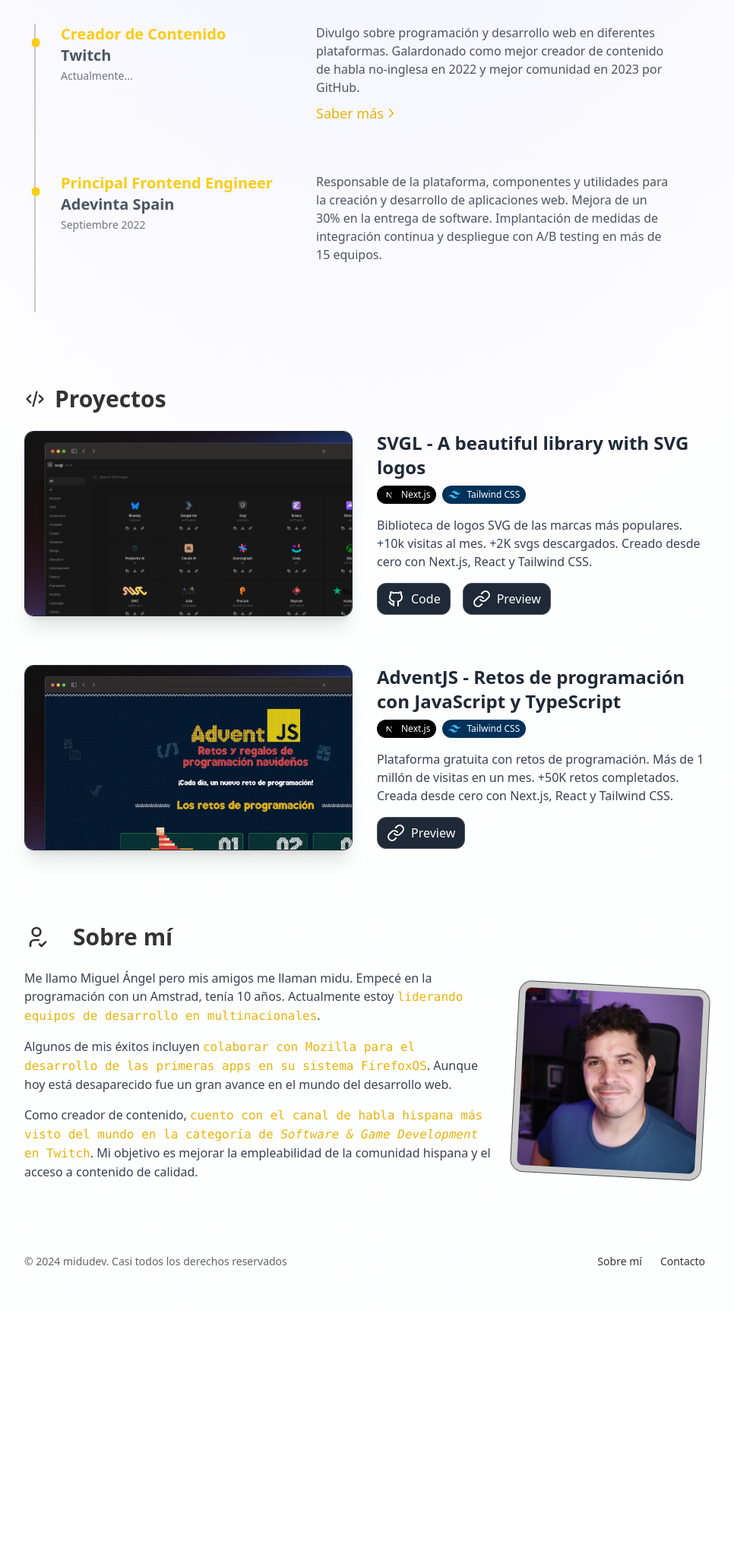
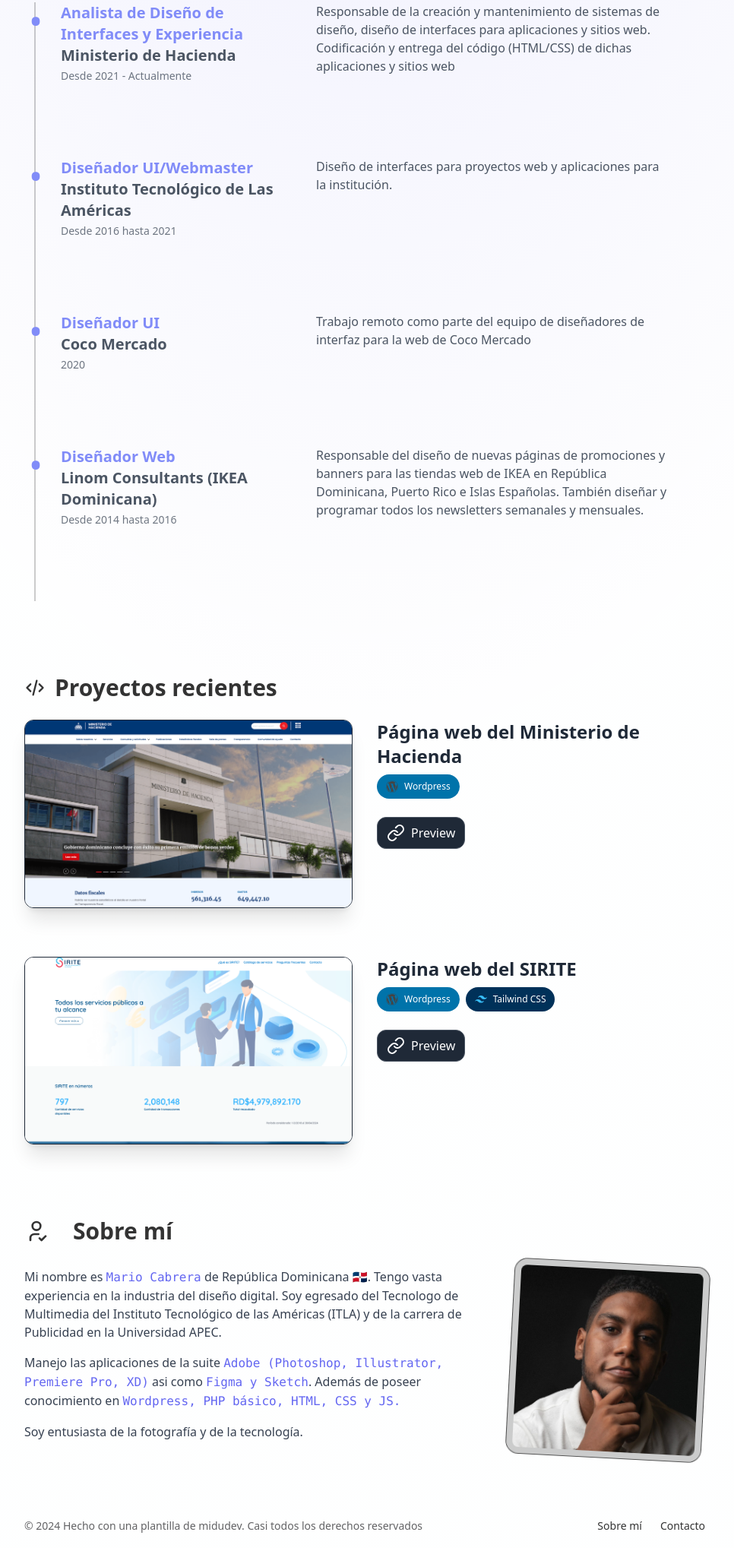
Before and after one commit to alfcabrera/alfcabrera.github.io, an Astro site: page / in a window 1280 px wide. Shown: the part 659-2696 px from the top of the page at 76% size, without its empty margins (160-1126 px from the left). Before the commit the page ends 2385 px from the top, so only its background shows below. Built offline with nearby package versions, Linux system fonts and the light colour scheme; Astro itself is replaced by a stand-in of ours.

Commit message:
:sparkles: fix most of the info

```diff
--- a/src/components/AboutMe.astro
+++ b/src/components/AboutMe.astro
@@ -1,37 +1,30 @@
 ---
- const personalImageAlt = "Miguel Ángel"
+const personalImageAlt = "Mario Cabrera";
 ---
 
 <article class="flex flex-col items-center justify-center gap-8 text-gray-700 dark:text-gray-300 md:flex-row">
-  <div
-    class="[&>p]:mb-4 [&>p>strong]:text-yellow-500 dark:[&>p>strong]:text-yellow-100 [&>p>strong]:font-normal [&>p>strong]:font-mono text-pretty order-2 md:order-1"
-  >
-    <p>
-      Me llamo Miguel Ángel pero mis amigos me llaman midu. Empecé en la
-      programación con un Amstrad, tenía 10 años. Actualmente estoy <strong
-        >liderando equipos de desarrollo en multinacionales</strong
-      >.
-    </p>
+	<div class="[&>p]:mb-4 [&>p>strong]:text-indigo-500 dark:[&>p>strong]:text-indigo-100 [&>p>strong]:font-normal [&>p>strong]:font-mono text-pretty order-2 md:order-1">
+		<p>
+			Mi nombre es <strong>Mario Cabrera</strong> de República Dominicana 🇩🇴. Tengo vasta experiencia en la industria del diseño digital. Soy egresado del Tecnologo de Multimedia del Instituto Tecnológico
+			de las Américas (ITLA) y de la carrera de Publicidad en la Universidad APEC.
+		</p>
+		<p>
+			Manejo las aplicaciones de la suite <strong>Adobe (Photoshop, Illustrator, Premiere Pro, XD)</strong> asi como <strong>Figma y Sketch</strong>. Además de poseer conocimiento en <strong
+				>Wordpress, PHP básico, HTML, CSS y JS.</strong
+			>
+		</p>
 
-    <p>
-      Algunos de mis éxitos incluyen <strong
-        >colaborar con Mozilla para el desarrollo de las primeras apps en su
-        sistema FirefoxOS</strong
-      >. Aunque hoy está desaparecido fue un gran avance en el mundo del
-      desarrollo web.
-    </p>
+		<p>Soy entusiasta de la fotografía y de la tecnología.</p>
+	</div>
 
-    <p>
-      Como creador de contenido, <strong
-        >cuento con el canal de habla hispana más visto del mundo en la
-        categoría de <em class="italic">Software & Game Development</em> en Twitch</strong
-      >. Mi objetivo es mejorar la empleabilidad de la comunidad hispana y el
-      acceso a contenido de calidad.
-    </p>
-  </div>
-
-  <img width="200" height="200" src="/me.png" alt={personalImageAlt} class="order-1 object-cover w-64 h-full p-1 md:order-2 rotate-3 lg:p-2 lg:w-64 aspect-square rounded-2xl bg-black/20 dark:bg-yellow-500/5 ring-1 ring-black/70 dark:ring-white/20 " style="object-position: 50% 50%">
-
+	<img
+		width="200"
+		height="200"
+		src="/profile-pic.jpg"
+		alt={personalImageAlt}
+		class="order-1 object-cover w-64 h-full p-1 md:order-2 rotate-3 lg:p-2 lg:w-64 aspect-square rounded-2xl bg-black/20 dark:bg-yellow-500/5 ring-1 ring-black/70 dark:ring-white/20"
+		style="object-position: 50% 50%"
+	/>
 </article>
 
 <!-- FRASES PROHIBIDAS EN VUESTRO PORTFOLIO
--- a/src/components/Experience.astro
+++ b/src/components/Experience.astro
@@ -1,29 +1,40 @@
 ---
-import ExperienceItem from "./ExperienceItem.astro"
-const EXPERIENCIE = [
+import ExperienceItem from "./ExperienceItem.astro";
+const EXPERIENCE = [
 	{
-    date: "Actualmente...",
-    title: "Creador de Contenido",
-    company: "Twitch",
+		date: "Desde 2021 - Actualmente",
+		title: "Analista de Diseño de Interfaces y Experiencia",
+		company: "Ministerio de Hacienda",
 		description:
-      "Divulgo sobre programación y desarrollo web en diferentes plataformas. Galardonado como mejor creador de contenido de habla no-inglesa en 2022 y mejor comunidad en 2023 por GitHub.",
-    link: "https://twitch.tv/midudev",
+			"Responsable de la creación y mantenimiento de sistemas de diseño, diseño de interfaces para aplicaciones y sitios web. Codificación y entrega del código (HTML/CSS) de dichas aplicaciones y sitios web",
 	},
 	{
-    date: "Septiembre 2022",
-    title: "Principal Frontend Engineer",
-    company: "Adevinta Spain",
+		date: "Desde 2016 hasta 2021",
+		title: "Diseñador UI/Webmaster",
+		company: "Instituto Tecnológico de Las Américas",
+		description: "Diseño de interfaces para proyectos web y aplicaciones para la institución.",
+	},
+	{
+		date: "2020",
+		title: "Diseñador UI",
+		company: "Coco Mercado",
+		description: `Trabajo remoto como parte del equipo de diseñadores de interfaz para la web de Coco Mercado`,
+	},
+	{
+		date: "Desde 2014 hasta 2016",
+		title: "Diseñador Web",
+		company: "Linom Consultants (IKEA Dominicana)",
 		description:
-      "Responsable de la plataforma, componentes y utilidades para la creación y desarrollo de aplicaciones web. Mejora de un 30% en la entrega de software. Implantación de medidas de integración continua y despliegue con A/B testing en más de 15 equipos.",
+			"Responsable del diseño de nuevas páginas de promociones y banners para las tiendas web de IKEA en República Dominicana, Puerto Rico e Islas Españolas. También diseñar y programar todos los newsletters semanales y mensuales.",
 	},
-]
+];
 ---
 
 <ol class="relative mt-16">
 	{
-    EXPERIENCIE.map((experiencie) => (
+		EXPERIENCE.map((experience) => (
 			<li class="">
-        <ExperienceItem {...experiencie} />
+				<ExperienceItem {...experience} />
 			</li>
 		))
 	}
--- a/src/components/ExperienceItem.astro
+++ b/src/components/ExperienceItem.astro
@@ -1,15 +1,15 @@
 ---
-import LinkInline from "./LinkInline.astro"
+import LinkInline from "./LinkInline.astro";
 
 interface Props {
-  title: string
-  company: string
-  description: string
-  link?: string
-  date: string
+	title: string;
+	company: string;
+	description: string;
+	link?: string;
+	date: string;
 }
 
-const { title, company, description, link, date } = Astro.props
+const { title, company, description, link, date } = Astro.props;
 ---
 
 <div
@@ -17,11 +17,9 @@ const { title, company, description, link, date } = Astro.props
 >
 	<div class="relative pb-12 md:col-span-2">
 		<div class="sticky top-0">
-      <span class="text-yellow-400 -left-[42px] absolute rounded-full text-5xl"
-        >&bull;</span
-      >
+			<span class="text-indigo-400 -left-[42px] absolute rounded-full text-5xl">&bull;</span>
 
-      <h3 class="text-xl font-bold text-yellow-400">{title}</h3>
+			<h3 class="text-xl font-bold text-indigo-400">{title}</h3>
 			<h4 class="font-semibold text-xl text-gray-600 dark:text-white">{company}</h4>
 			<time class="p-0 m-0 text-sm text-gray-600/80 dark:text-white/80">{date}</time>
 		</div>
--- a/src/components/Footer.astro
+++ b/src/components/Footer.astro
@@ -1,28 +1,19 @@
 ---
-const currentYear = new Date().getFullYear()
+const currentYear = new Date().getFullYear();
 ---
 
-<footer
-  class="opacity-80 m-4 mt-16 w-full mx-auto container lg:max-w-4xl md:max-w-2xl mb-10 flex justify-center"
->
-  <div
-    class="rounded-lg w-full max-w-screen-xl mx-auto md:flex md:items-center md:justify-between py-4"
-  >
+<footer class="opacity-80 m-4 mt-16 w-full mx-auto container lg:max-w-4xl md:max-w-2xl mb-10 flex justify-center">
+	<div class="rounded-lg w-full max-w-screen-xl mx-auto md:flex md:items-center md:justify-between py-4">
 		<span class="text-sm sm:text-center text-zinc-800/90 dark:text-zinc-200/90"
 			>© {currentYear}
-      <a href="https://midu.dev/" class="hover:underline">midudev</a>. Casi
-      todos los derechos reservados
+			Hecho con una plantilla de <a href="https://midu.dev/" class="hover:underline">midudev</a>. Casi todos los derechos reservados
 		</span>
-    <ul
-      class="flex flex-wrap items-center mt-3 text-sm font-medium dark:text-white/90 sm:mt-0"
-    >
+		<ul class="flex flex-wrap items-center mt-3 text-sm font-medium dark:text-white/90 sm:mt-0">
 			<li>
 				<a href="/#sobre-mi" class="hover:underline me-4 md:me-6">Sobre mí</a>
 			</li>
 			<li>
-        <a id="contacto" href="mailto:miduga@gmail.com" class="hover:underline"
-          >Contacto</a
-        >
+				<a id="contacto" href="mailto:mac25us@gmail.com" class="hover:underline">Contacto</a>
 			</li>
 		</ul>
 	</div>
--- a/src/components/Hero.astro
+++ b/src/components/Hero.astro
@@ -1,46 +1,24 @@
 ---
-const personalImageAlt = "Miguel Ángel"
-import Badge from "@/components/Badge.astro"
-import LinkedInIcon from "@/components/icons/LinkedIn.astro"
-import MailIcon from "@/components/icons/Mail.astro"
-import SocialPill from "@/components/SocialPill.astro"
+const personalImageAlt = "Mario Cabrera";
+import LinkedInIcon from "@/components/icons/LinkedIn.astro";
+import MailIcon from "@/components/icons/Mail.astro";
+import SocialPill from "@/components/SocialPill.astro";
 ---
 
 <div class="max-w-xl">
 	<div class="flex gap-4 mb-4">
-    <img
-      class="rounded-full shadow-lg size-16"
-      src="/midudev.webp"
-      alt={personalImageAlt}
-    />
-    <a
-      href="https://linkedin.com/in/midudev"
-      target="_blank"
-      rel="noopener"
-      class="flex items-center transition md:justify-center md:hover:scale-105"
-    >
-      <Badge>Disponible para trabajar</Badge>
-    </a>
+		<img class="rounded-full shadow-lg size-16" src="/profile-pic.jpg" alt={personalImageAlt} />
 	</div>
-  <h1
-    class="text-4xl font-bold tracking-tight text-gray-800 sm:text-5xl dark:text-white"
-  >
-    Hey, soy midudev
-  </h1>
-  <p
-    class="mt-6 text-xl text-gray-800 dark:[&>strong]:text-yellow-200 [&>strong]:text-yellow-500 [&>strong]:font-semibold dark:text-gray-300"
-  >
-    +15 años de experiencia. <strong
-      >Ingeniero de Software y Creador de Contenido sobre Programación</strong
-    > de Barcelona, España 🇪🇸. Especializado en el desarrollo de aplicaciones web
-    únicas.
+	<h1 class="text-4xl font-bold tracking-tight text-gray-800 sm:text-5xl dark:text-white">Hola, soy Mario Cabrera</h1>
+	<p class="mt-6 text-xl text-gray-800 dark:[&>strong]:text-yellow-200 [&>strong]:text-yellow-500 [&>strong]:font-semibold dark:text-gray-300">
+		<strong>Diseñador UI/UX</strong>. Con experiencia en diseño, desarrollo e implementación de aplicaciones web.
 	</p>
 	<nav class="flex flex-wrap gap-4 mt-8">
-    <SocialPill href="mailto:miduga@gmail.com">
+		<SocialPill href="mailto:mac25us@gmail.com">
 			<MailIcon class="size-4" />
 			Contáctame
 		</SocialPill>
-    <SocialPill href="https://linkedin.com/in/midudev">
+		<SocialPill href="https://linkedin.com/in/alfcabrera">
 			<LinkedInIcon class="size-4" />
 			LinkedIn
 		</SocialPill>
--- a/src/components/Projects.astro
+++ b/src/components/Projects.astro
@@ -1,9 +1,10 @@
 ---
-import GitHub from "./icons/GitHub.astro"
-import NextJS from "./icons/NextJS.astro"
-import Tailwind from "./icons/Tailwind.astro"
-import Link from "./icons/Link.astro"
-import LinkButton from "./LinkButton.astro"
+import GitHub from "./icons/GitHub.astro";
+import NextJS from "./icons/NextJS.astro";
+import Tailwind from "./icons/Tailwind.astro";
+import Wordpress from "./icons/Wordpress.astro";
+import Link from "./icons/Link.astro";
+import LinkButton from "./LinkButton.astro";
 
 const TAGS = {
 	NEXT: {
@@ -16,26 +17,30 @@ const TAGS = {
 		class: "bg-[#003159] text-white",
 		icon: Tailwind,
 	},
-}
+	WORDPRESS: {
+		name: "Wordpress",
+		class: "bg-[#0073aa] text-white",
+		icon: Wordpress,
+	},
+};
 const PROJECTS = [
 	{
-    title: "SVGL - A beautiful library with SVG logos",
-    description:
-      "Biblioteca de logos SVG de las marcas más populares. +10k visitas al mes. +2K svgs descargados. Creado desde cero con Next.js, React y Tailwind CSS.",
-    link: "https://svgl.vercel.app/",
-    github: "https://github.com/pheralb/svgl",
-    image: "/projects/svgl.webp",
-    tags: [TAGS.NEXT, TAGS.TAILWIND],
+		title: "Página web del Ministerio de Hacienda",
+		description: "",
+		link: "https://www.hacienda.gob.do",
+		github: "",
+		image: "/projects/hacienda.png",
+		tags: [TAGS.WORDPRESS],
 	},
 	{
-    title: "AdventJS - Retos de programación con JavaScript y TypeScript",
-    description:
-      "Plataforma gratuita con retos de programación. Más de 1 millón de visitas en un mes. +50K retos completados. Creada desde cero con Next.js, React y Tailwind CSS.",
-    link: "https://adventjs.dev",
-    image: "/projects/adventjs.webp",
-    tags: [TAGS.NEXT, TAGS.TAILWIND],
+		title: "Página web del SIRITE",
+		description: "",
+		link: "https://www.sirite.gob.do",
+		github: "",
+		image: "/projects/sirite.png",
+		tags: [TAGS.WORDPRESS, TAGS.TAILWIND],
 	},
-]
+];
 ---
 
 <div class="flex flex-col gap-y-16">
@@ -44,21 +49,22 @@ const PROJECTS = [
 			<article class="flex flex-col space-x-0 space-y-8 group md:flex-row md:space-x-8 md:space-y-0">
 				<div class="w-full md:w-1/2">
 					<div class="relative flex flex-col items-center col-span-6 row-span-5 gap-8 transition duration-500 ease-in-out transform shadow-xl overflow-clip rounded-xl sm:rounded-xl md:group-hover:-translate-y-1 md:group-hover:shadow-2xl lg:border lg:border-gray-800 lg:hover:border-gray-700 lg:hover:bg-gray-800/50">
-      <img alt="Recién llegado vs 5 años en Nueva Zelanda" class="object-cover object-top w-full h-56 transition duration-500 sm:h-full md:scale-110 md:group-hover:scale-105" loading="lazy" src={image} />
+						<img
+							alt="Recién llegado vs 5 años en Nueva Zelanda"
+							class="object-cover object-top w-full h-56 transition duration-500 sm:h-full md:scale-110 md:group-hover:scale-105"
+							loading="lazy"
+							src={image}
+						/>
 					</div>
 				</div>
 
 				<div class="w-full md:w-1/2 md:max-w-lg">
-    <h3 class="text-2xl font-bold text-gray-800 dark:text-gray-100">
-      {title}
-    </h3>
+					<h3 class="text-2xl font-bold text-gray-800 dark:text-gray-100">{title}</h3>
 					<div class="flex flex-wrap mt-2">
 						<ul class="flex flex-row mb-2 gap-x-2">
 							{tags.map((tag) => (
 								<li>
-              <span
-                class={`flex gap-x-2 rounded-full text-xs ${tag.class} py-1 px-2 `}
-              >
+									<span class={`flex gap-x-2 rounded-full text-xs ${tag.class} py-2 px-3 `}>
 										<tag.icon class="size-4" />
 										{tag.name}
 									</span>
@@ -67,12 +73,12 @@ const PROJECTS = [
 						</ul>
 
 						<div class="mt-2 text-gray-700 dark:text-gray-400">{description}</div>
+					</div>
 					<footer class="flex items-end justify-start mt-4 gap-x-4">
 						{github && (
 							<LinkButton href={github}>
 								<GitHub class="size-6" />
 								Code
-
 							</LinkButton>
 						)}
 						{link && (
@@ -83,7 +89,6 @@ const PROJECTS = [
 						)}
 					</footer>
 				</div>
-  </div>
 			</article>
 		))
 	}
--- /dev/null
+++ b/src/components/icons/Wordpress.astro
@@ -0,0 +1,10 @@
+<svg viewBox="0 0 122.52 122.523" {...Astro.props} xmlns="http://www.w3.org/2000/svg"
+	><g fill="#464342"
+		><path d="m8.708 61.26c0 20.802 12.089 38.779 29.619 47.298l-25.069-68.686c-2.916 6.536-4.55 13.769-4.55 21.388z"></path><path
+			d="m96.74 58.608c0-6.495-2.333-10.993-4.334-14.494-2.664-4.329-5.161-7.995-5.161-12.324 0-4.831 3.664-9.328 8.825-9.328.233 0 .454.029.681.042-9.35-8.566-21.807-13.796-35.489-13.796-18.36 0-34.513 9.42-43.91 23.688 1.233.037 2.395.063 3.382.063 5.497 0 14.006-.667 14.006-.667 2.833-.167 3.167 3.994.337 4.329 0 0-2.847.335-6.015.501l19.138 56.925 11.501-34.493-8.188-22.434c-2.83-.166-5.511-.501-5.511-.501-2.832-.166-2.5-4.496.332-4.329 0 0 8.679.667 13.843.667 5.496 0 14.006-.667 14.006-.667 2.835-.167 3.168 3.994.337 4.329 0 0-2.853.335-6.015.501l18.992 56.494 5.242-17.517c2.272-7.269 4.001-12.49 4.001-16.989z"
+		></path><path d="m62.184 65.857-15.768 45.819c4.708 1.384 9.687 2.141 14.846 2.141 6.12 0 11.989-1.058 17.452-2.979-.141-.225-.269-.464-.374-.724z"></path><path
+			d="m107.376 36.046c.226 1.674.354 3.471.354 5.404 0 5.333-.996 11.328-3.996 18.824l-16.053 46.413c15.624-9.111 26.133-26.038 26.133-45.426.001-9.137-2.333-17.729-6.438-25.215z"></path><path
+			d="m61.262 0c-33.779 0-61.262 27.481-61.262 61.26 0 33.783 27.483 61.263 61.262 61.263 33.778 0 61.265-27.48 61.265-61.263-.001-33.779-27.487-61.26-61.265-61.26zm0 119.715c-32.23 0-58.453-26.223-58.453-58.455 0-32.23 26.222-58.451 58.453-58.451 32.229 0 58.45 26.221 58.45 58.451 0 32.232-26.221 58.455-58.45 58.455z"
+		></path></g
+	></svg
+>
--- a/src/pages/index.astro
+++ b/src/pages/index.astro
@@ -1,31 +1,25 @@
 ---
-import Layout from "@/layouts/Layout.astro"
+import Layout from "@/layouts/Layout.astro";
 
-import AboutMe from "@/components/AboutMe.astro"
-import Briefcase from "@/components/icons/Briefcase.astro"
-import CodeIcon from "@/components/icons/Code.astro"
-import Experience from "@/components/Experience.astro"
-import ProfileCheck from "@/components/icons/ProfileCheck.astro"
-import Projects from "@/components/Projects.astro"
-import SectionContainer from "@/components/SectionContainer.astro"
-import Hero from "@/components/Hero.astro"
+import AboutMe from "@/components/AboutMe.astro";
+import Briefcase from "@/components/icons/Briefcase.astro";
+import CodeIcon from "@/components/icons/Code.astro";
+import Experience from "@/components/Experience.astro";
+import ProfileCheck from "@/components/icons/ProfileCheck.astro";
+import Projects from "@/components/Projects.astro";
+import SectionContainer from "@/components/SectionContainer.astro";
+import Hero from "@/components/Hero.astro";
 ---
 
-<Layout
-  title="Porfolio de midudev - Desarrollador y Programador Web con 15 años de experiencia"
-  description="Contrata a midudev para crear tu aplicación web o móvil. Desarrollador Web y Creador de Contenido. Especializado en crear aplicaciones únicas."
->
+<Layout title="Mario Cabrera" description="Contrata a midudev para crear tu aplicación web o móvil. Desarrollador Web y Creador de Contenido. Especializado en crear aplicaciones únicas.">
 	<main class="px-4">
 		<SectionContainer class="py-16 md:py-36">
-      <Hero>
-      </slot>
-    </Hero>
+			<Hero />
 		</SectionContainer>
+	</main>
 	<div class="space-y-24">
 		<SectionContainer id="experiencia">
-      <h2
-        class="flex items-center mb-6 text-3xl font-semibold gap-x-3 text-black/80 dark:text-white"
-      >
+			<h2 class="flex items-center mb-6 text-3xl font-semibold gap-x-3 text-black/80 dark:text-white">
 				<Briefcase class="size-8" />
 				Experiencia laboral
 			</h2>
@@ -33,24 +27,19 @@ import Hero from "@/components/Hero.astro"
 		</SectionContainer>
 
 		<SectionContainer id="proyectos">
-      <h2
-        class="flex items-center mb-6 text-3xl font-semibold gap-x-3 text-black/80 dark:text-white"
-      >
+			<h2 class="flex items-center mb-6 text-3xl font-semibold gap-x-3 text-black/80 dark:text-white">
 				<CodeIcon class="size-7" />
-        Proyectos
+				Proyectos recientes
 			</h2>
 			<Projects />
 		</SectionContainer>
 
 		<SectionContainer id="sobre-mi">
-      <h2
-        class="flex items-center mb-6 text-3xl font-semibold gap-x-8 text-black/80 dark:text-white"
-      >
+			<h2 class="flex items-center mb-6 text-3xl font-semibold gap-x-8 text-black/80 dark:text-white">
 				<ProfileCheck class="size-8" />
 				Sobre mí
 			</h2>
 			<AboutMe />
 		</SectionContainer>
 	</div>
-  </main>
 </Layout>
```
Also changed, not shown: src/components/Header.astro (+20 -28 lines), src/layouts/Layout.astro (+7 -7 lines), pnpm-lock.yaml, public/me.png (deleted), public/midudev.webp (deleted), public/profile-pic.jpg (added), public/projects/adventjs.webp (deleted), public/projects/hacienda.png (added), public/projects/sirite.png (added), public/projects/svgl.webp (deleted). Lines whose indentation alone changed are shown as unchanged.
